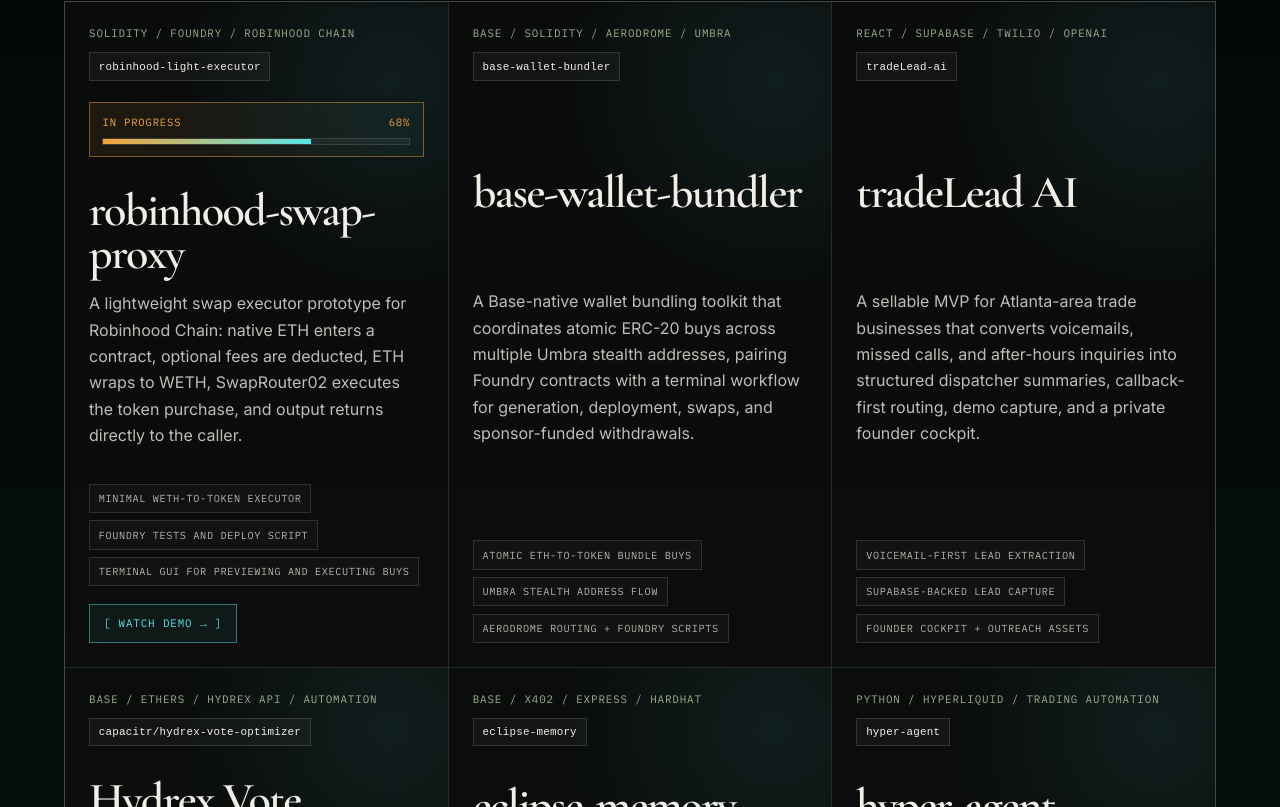
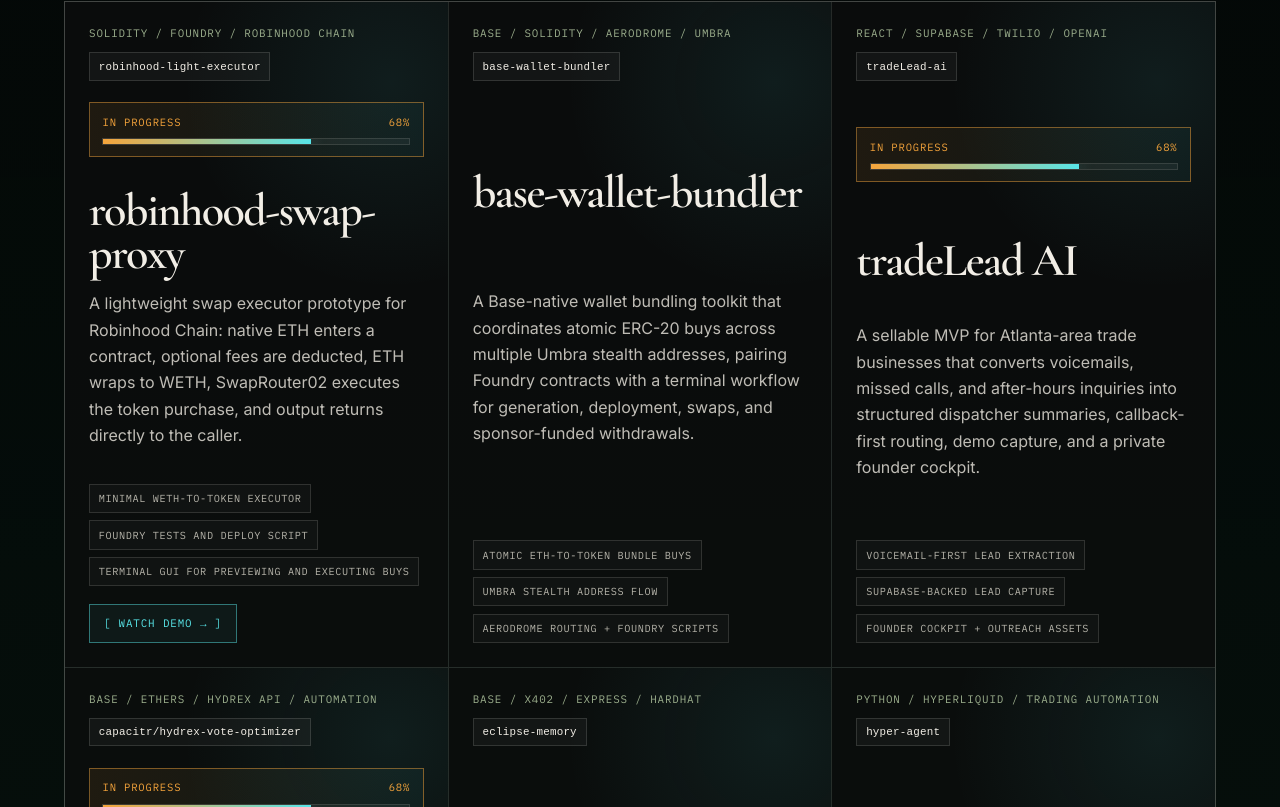
Before and after one commit to Syrexle/tariq-website, a React (Vite) app: page / in a window 1280 px wide. Shown: the part 2893-3700 px from the top of the page. Built offline with nearby package versions, Linux system fonts and the light colour scheme.

Commit message:
Mark active portfolio projects in progress

```diff
--- a/src/main.tsx
+++ b/src/main.tsx
@@ -164,6 +164,8 @@ const devProjects = [
     title: 'tradeLead AI',
     folder: 'tradeLead-ai',
     type: 'React / Supabase / Twilio / OpenAI',
+    status: 'In progress',
+    progress: 68,
     description: 'A sellable MVP for Atlanta-area trade businesses that converts voicemails, missed calls, and after-hours inquiries into structured dispatcher summaries, callback-first routing, demo capture, and a private founder cockpit.',
     highlights: ['Voicemail-first lead extraction', 'Supabase-backed lead capture', 'Founder cockpit + outreach assets'],
   },
@@ -171,6 +173,8 @@ const devProjects = [
     title: 'Hydrex Vote Optimizer',
     folder: 'capacitr/hydrex-vote-optimizer',
     type: 'Base / Ethers / Hydrex API / Automation',
+    status: 'In progress',
+    progress: 68,
     description: 'A read-only veNFT gauge voting optimizer for Hydrex on Base that ranks live strategies by projected rewards, fee/bribe mix, earning power, and gauge validity without signing or submitting votes.',
     highlights: ['Live Hydrex strategy ranking', 'Gauge verification checks', 'Scheduled GitHub Actions output'],
   },
```
